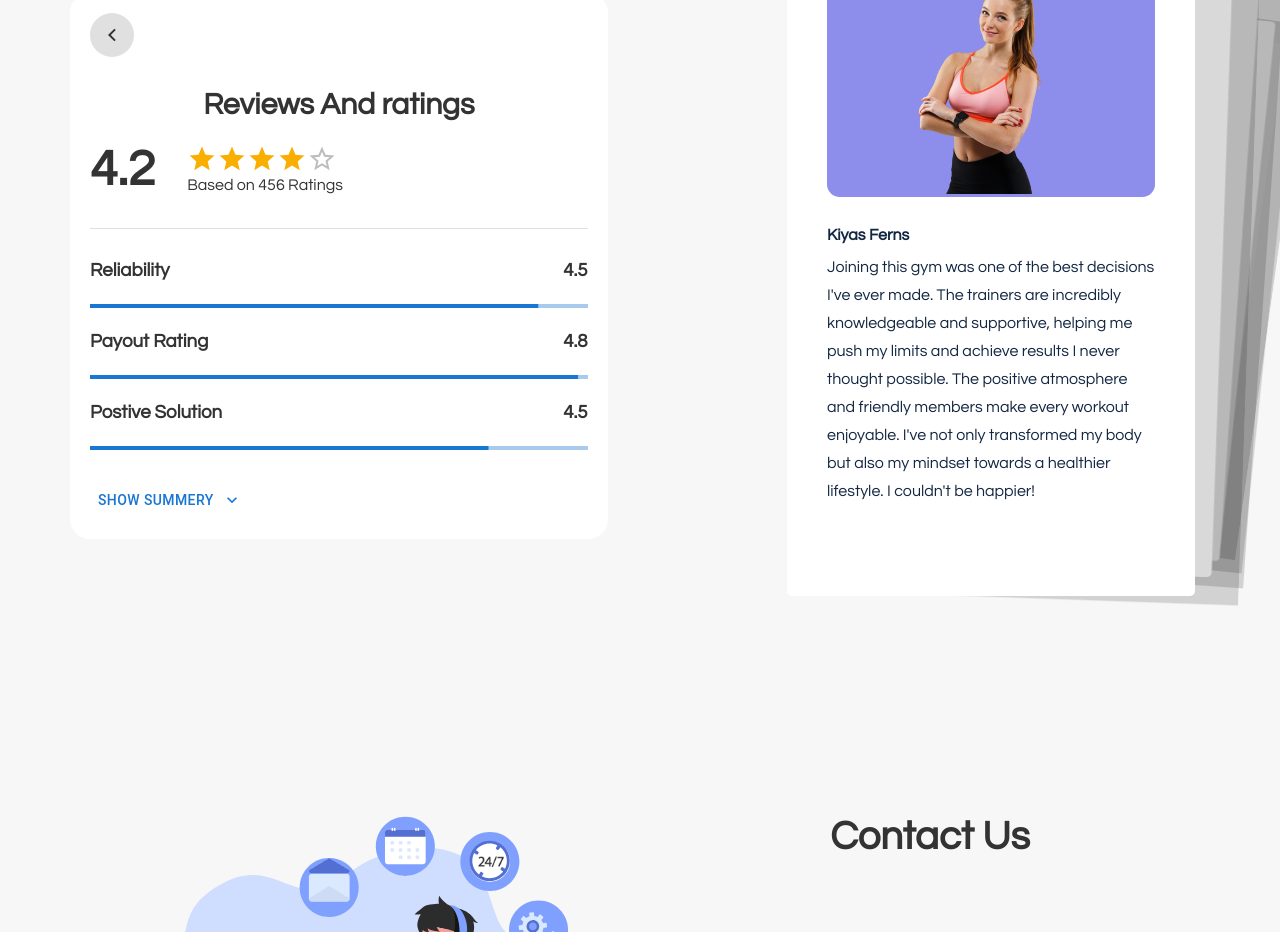
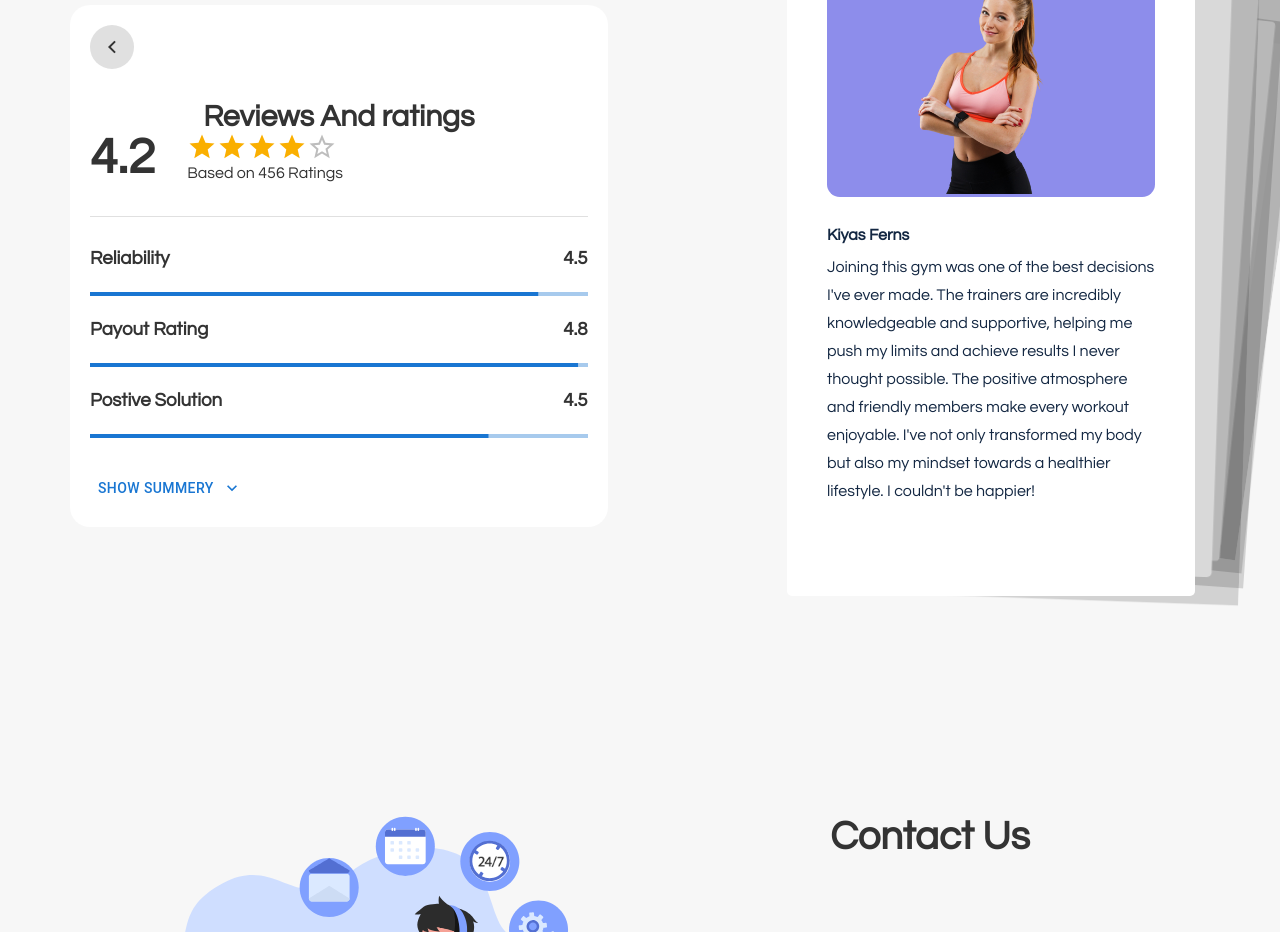
Before and after one commit to abhay-raj19/FitBody, a React (Vite) app: page / in a window 1280 px wide. Shown: the part 2600-3532 px from the top of the page. Built offline with nearby package versions, Linux system fonts and the light colour scheme.

Commit message:
Update contactUs.css

```diff
--- a/src/styles/contactUs.css
+++ b/src/styles/contactUs.css
@@ -1,6 +1,11 @@
 /* @dhruv8433 custom styles */
+*{
+  margin-top:0;
+  margin-bottom:0;
+}
 .flex {
   display: flex;
+  margin-top:0;
 }
 
 .justify-center {
@@ -9,6 +14,7 @@
 
 .w-full {
   width: 100%;
+  margin-top:0;
 }
 
 .flex-col {
```
